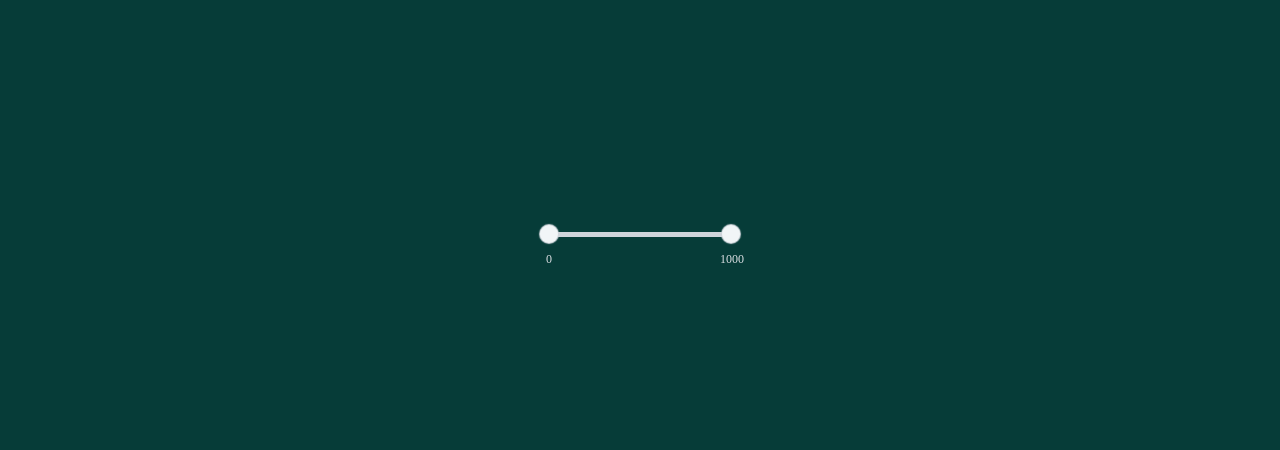
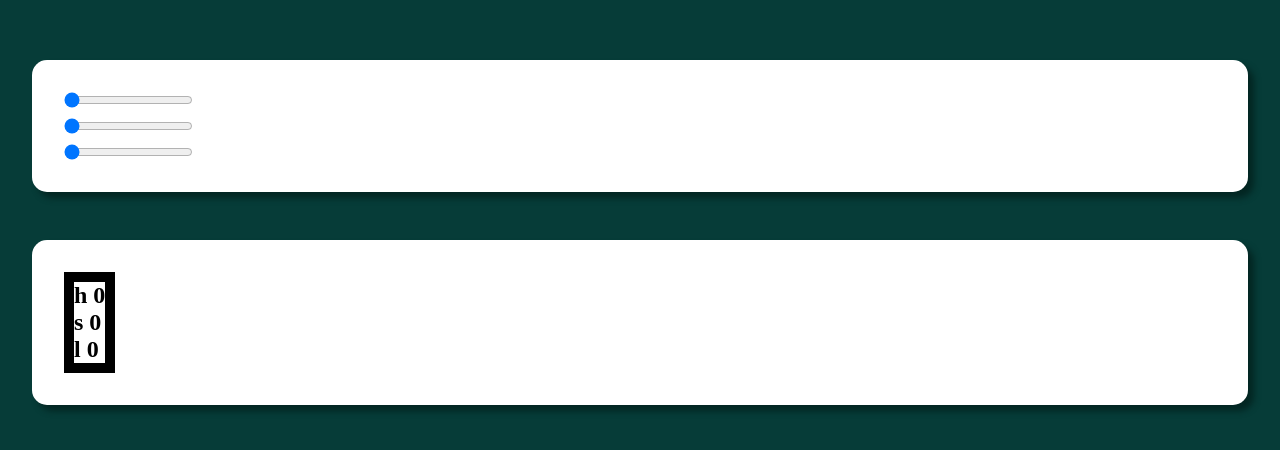
Before and after one commit to castle88/slider, a React (Create React App) app in the folder client/: page / in a window 1280 px wide. Shown: the part 168-618 px from the top of the page. Built offline with nearby package versions, Linux system fonts and the light colour scheme.

Commit message:
component slider

```diff
--- a/client/src/App.js
+++ b/client/src/App.js
@@ -1,17 +1,42 @@
 import MultiRangeSlider from "./components/MultiRangeSlider";
+import Range from "./components/Range";
+import Control from "./components/Control";
+import Display from "./components/Display";
+import { useState } from "react";
 
 function App() {
+  const [hsl, setHsl] = useState({
+    first: 0,
+    second: 0,
+    third: 0,
+  });
+
+  const handleChange = (e) => {
+    setHsl((prev) => {
+      return {
+        ...prev,
+        [e.target.name]: e.target.value,
+      };
+    });
+  };
   return (
     <div className="App">
-      <header className="App-header">
-        <MultiRangeSlider
-          min={0}
-          max={1000}
-          onChange={({ min, max }) => console.log(`min = ${min}\nmax = ${max}`)}
-        />
-      </header>
+      <div className="form-container">
+        <Control hsl={hsl} handleChange={handleChange} />
+      </div>
+      <div className="display-container">
+        <Display hsl={hsl} />
+      </div>
     </div>
   );
 }
 
 export default App;
+
+{
+  /* <MultiRangeSlider
+          min={0}
+          max={1000}
+          onChange={({ min, max }) => console.log(`min = ${min}\nmax = ${max}`)}
+/> */
+}
--- /dev/null
+++ b/client/src/components/Control.jsx
@@ -0,0 +1,9 @@
+import Range from "./Range";
+
+export default function Control({ hsl, handleChange }) {
+  return (
+    <div>
+      <Range hsl={hsl} handleChange={handleChange} />
+    </div>
+  );
+}
--- /dev/null
+++ b/client/src/components/Display.jsx
@@ -0,0 +1,15 @@
+import React from "react";
+
+export default function Display({ hsl }) {
+  const { first, second, third } = hsl;
+
+  return (
+    <div>
+      <div style={{ border: `10px solid hsl(${first} ${second}% ${third}%)` }}>
+        <h2>h {first}</h2>
+        <h2>s {second}</h2>
+        <h2>l {third}</h2>
+      </div>
+    </div>
+  );
+}
--- /dev/null
+++ b/client/src/components/Range.jsx
@@ -0,0 +1,45 @@
+import { useState } from "react";
+
+export default function Range({ hsl, handleChange }) {
+  const { first, second, third } = hsl;
+
+  return (
+    <div>
+      <form
+        style={{
+          display: "flex",
+          flexDirection: "column",
+        }}
+      >
+        <input
+          type="range"
+          min={0}
+          max={360}
+          step={1}
+          name="first"
+          value={first}
+          onChange={handleChange}
+        />
+        <input
+          style={{ margin: "10px 0" }}
+          type="range"
+          min={0}
+          max={100}
+          step={1}
+          name="second"
+          value={second}
+          onChange={handleChange}
+        />
+        <input
+          type="range"
+          min={0}
+          max={100}
+          step={1}
+          name="third"
+          value={third}
+          onChange={handleChange}
+        />
+      </form>
+    </div>
+  );
+}
--- a/client/src/index.css
+++ b/client/src/index.css
@@ -11,4 +11,18 @@ html {
   min-height: 100vh;
   justify-content: center;
   align-items: center;
+  flex-direction: column;
+  padding: 2rem;
 }
+.form-container {
+  margin-bottom: 3rem;
+}
+.form-container,
+.display-container {
+  display: flex;
+  background: hsl(0, 0%, 100%);
+  padding: 2rem;
+  border-radius: 15px;
+  box-shadow: 6px 6px 6px 0 hsla(174, 88%, 7%, 0.836);
+  width: 100%;
+}
```
